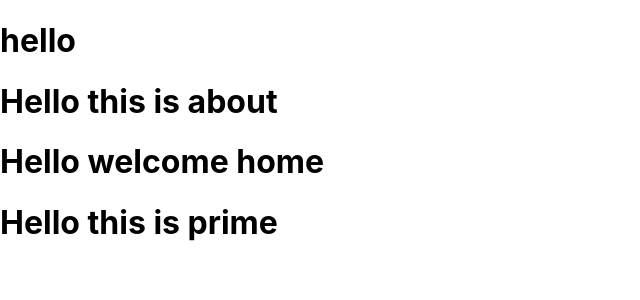
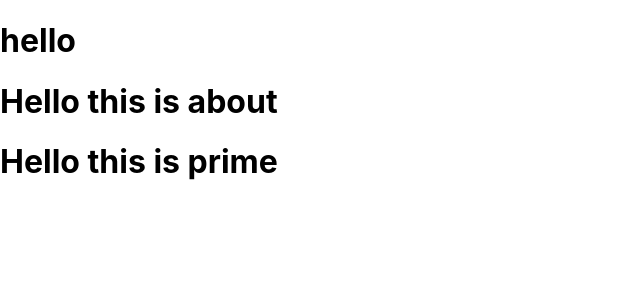
Before and after one commit to shaddybett/january, a React (Create React App) app: page / in a window 1280 px wide. Shown: the top 300 px of the page, without its empty margins (0-640 px from the left). Built offline with nearby package versions, Linux system fonts and the light colour scheme.

Commit message:
updated home page

```diff
--- a/src/Components/Home.js
+++ b/src/Components/Home.js
@@ -2,8 +2,6 @@ import React from 'react'
 
 export default function Home() {
   return (
-    <div>
-        <h1>Hello welcome home</h1>
-    </div>
+    <div></div>
   )
 }
```
